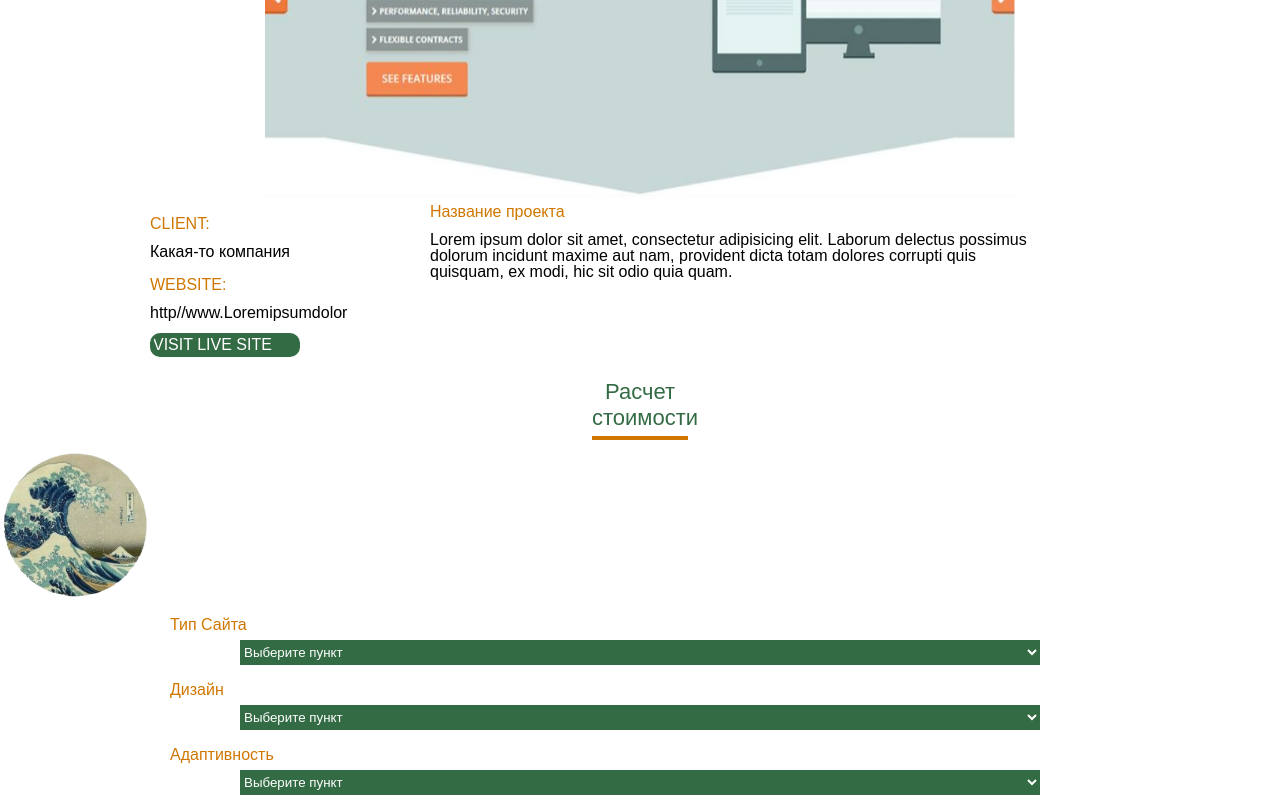
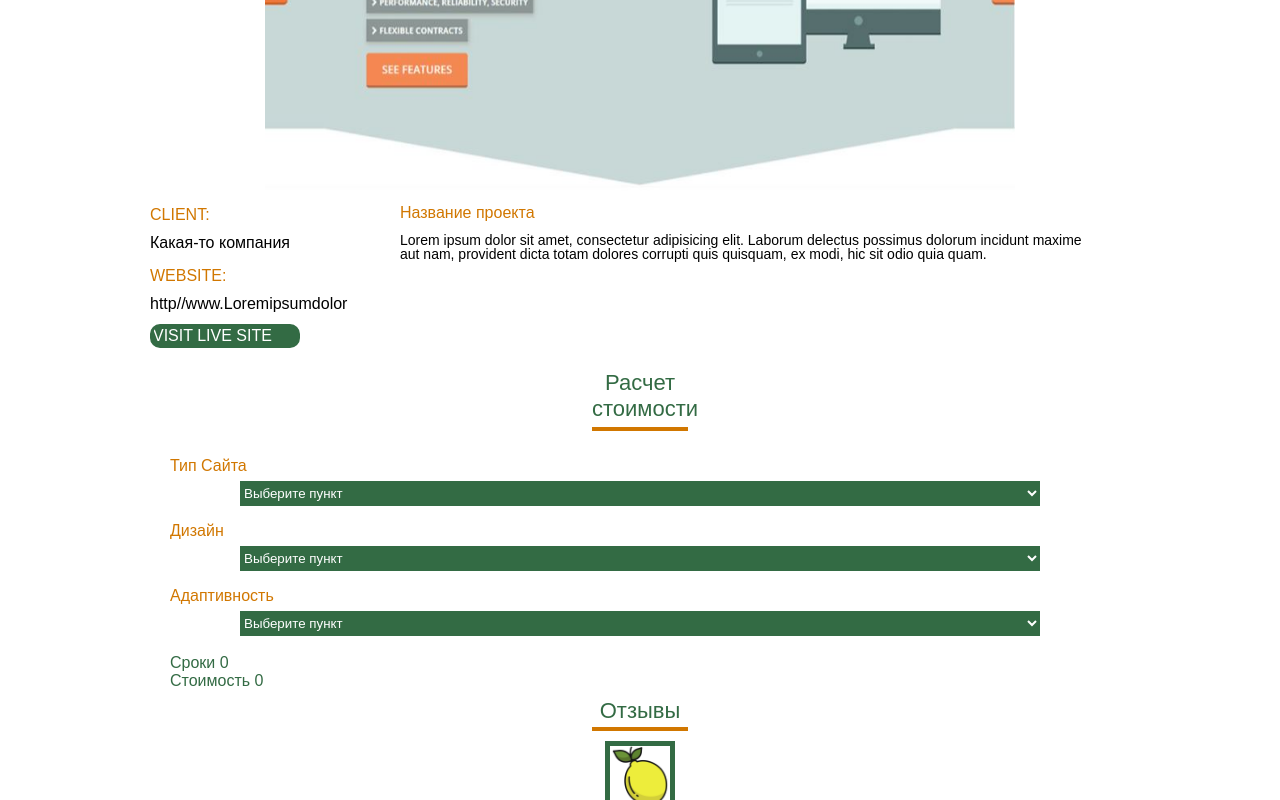
Before and after one commit to vettaelizaveta/vettaelizaveta.gethub.io, a plain HTML site: page src/index.html in a window 1280 px wide. Shown: the part 1575-2375 px from the top of the page. Drawn offline with Linux system fonts and the light colour scheme.

Commit message:
ДЗ 2
Исправлено

```diff
--- a/src/css/style.css
+++ b/src/css/style.css
@@ -153,9 +153,10 @@ nav{
 
 .Kays p{
     text-align: left;
-    width: 600px;
+    width: 1000px
     font-size: 16px;
-      margin: 7px 70px;
+      margin: 7px 0px 0px 200px;
+
 
 }
 
@@ -235,29 +236,38 @@ nav{
 
 .Kays_item2 h3{
     text-align: left;
-    width: 200px;
+    width: 300px;
     font-size: 16px;
-     margin: 0px 5px 0px 70px;
+     margin: 10px 5px 0px 70px;
     padding-bottom: 5px;
+        padding-left: 130px;
     color: #d17700;}
 
 .Kays_item2 {
      float: left;
-    width: 150px;
+    width: 850px;
      height: 19px;
+    margin: 0px 5px 0px 350px;
     margin: 0px 5px 0px 400px;
     text-align: left;
       padding-left: 10px;
         padding-bottom: 50px;
+
 }
+.Kays_item2 {
+    width: 70%  ;
+    margin: 0px 0px 0px 90px;
+
+
+    }
+
+
 .Kays_item {
     width: 100px;
     margin: 0px auto;
     }
-.Kays_item2 {
-    width: (100% - 400px);
-    margin: 0px 250px;
-    }
+
+
 
 
     .Calculator{
--- a/src/index.html
+++ b/src/index.html
@@ -87,7 +87,6 @@
 
      <div class="value">
          <h2>Расчет стоимости</h2>
-        <img src="img/Photo_1663168538526.png" alt="">
         <div class="Calculator">
         <h4>Тип Сайта</h4>
         <select name="site type" id="list1">
```
